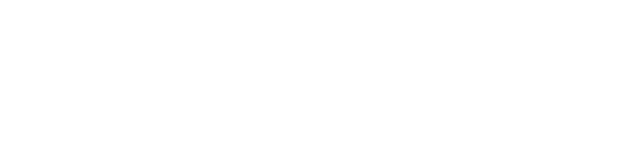
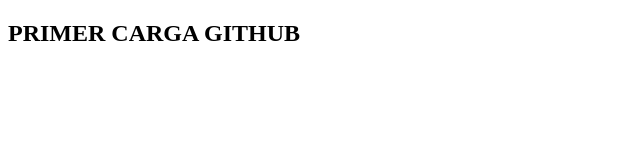
Before and after one commit to cesarmedinaaraujo/Firstgit, a plain HTML site: page index.html in a window 1280 px wide. Shown: the whole page, without its empty margins (0-640 px from the left). Drawn offline with Linux system fonts and the light colour scheme.

Commit message:
cargamos cambios en el html

```diff
--- a/index.html
+++ b/index.html
@@ -6,6 +6,6 @@
     <title>Document</title>
 </head>
 <body>
-
+    <h2>PRIMER CARGA GITHUB</h2>
 </body>
 </html>
```
